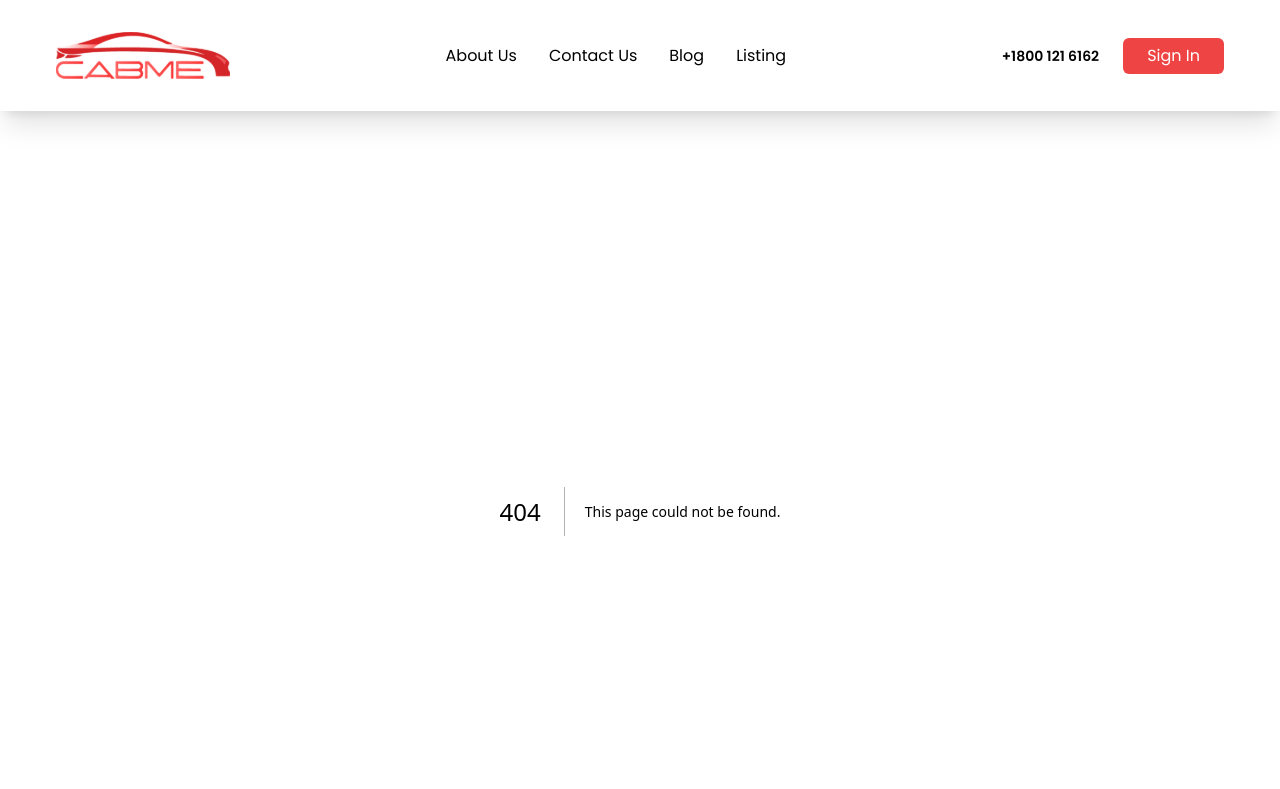
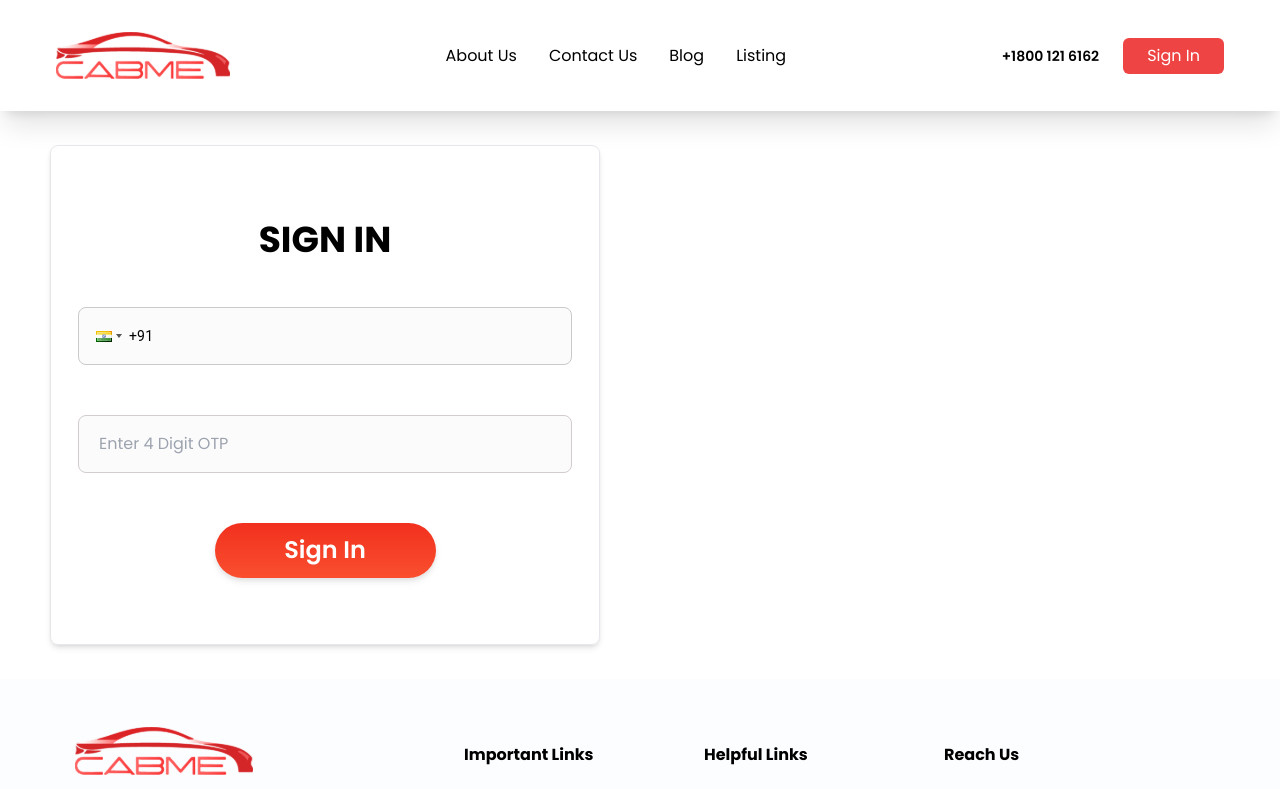
Before and after one commit to CabMe-Epic/cabme-website, a Next.js app: page /extra in a window 1280 px wide. Before the commit this address had no page. Shown: the top 789 px of the page. Built offline with nearby package versions, Linux system fonts and the light colour scheme.

Commit message:
changes in the signin page extra

```diff
--- /dev/null
+++ b/src/app/(pages)/extra/page.tsx
@@ -0,0 +1,33 @@
+import React from 'react'
+import InputField from '@/app/components/input-field/input-field';
+import ThemeButton from '@/app/components/theme-button/theme-button';
+import CountryInput from '@/app/components/country-input/country-Input';
+
+function extra() {
+  return (
+    <div>
+      <div className='grid grid-cols-1 sm:grid-cols-2 sm:gap-0 gap-0 mt-10 m-auto sm:m-[10px]'>
+                    <section className="mx-auto">
+                        <div className='my-6 w-[390px] h-[415px] sm:h-[500px] sm:w-[550px] p-10 border flex flex-col items-center justify-center gap-10 rounded-lg shadow-md'>
+                            <div className=''>
+                                <h1 className="text-[36px] font-bold">SIGN IN</h1>
+                            </div>
+                            <div className="w-[300px] sm:w-[494px] sm:h-[68px]">
+                                {/* <InputField type="text" placeholder="Enter Phone Number" /> */}
+                                <CountryInput />
+                            </div>
+                            <div className="w-[300px] sm:w-[494px] sm:h-[68px] ">
+                                <InputField type="text" placeholder="Enter 4 Digit OTP" />
+                            </div>
+                            <div>
+                                <ThemeButton text="Sign In" className='w-[221px] h-[55px] flex flex-row justify-center items-center font-semibold !drop-shadow-md !rounded-full !text-center bg-gradient-to-b text-[24px] from-[#F1301E] to-[#FA4F2F]' />
+                            </div>
+
+                        </div>
+                    </section>
+                    </div>
+    </div>
+  )
+}
+
+export default extra
```
